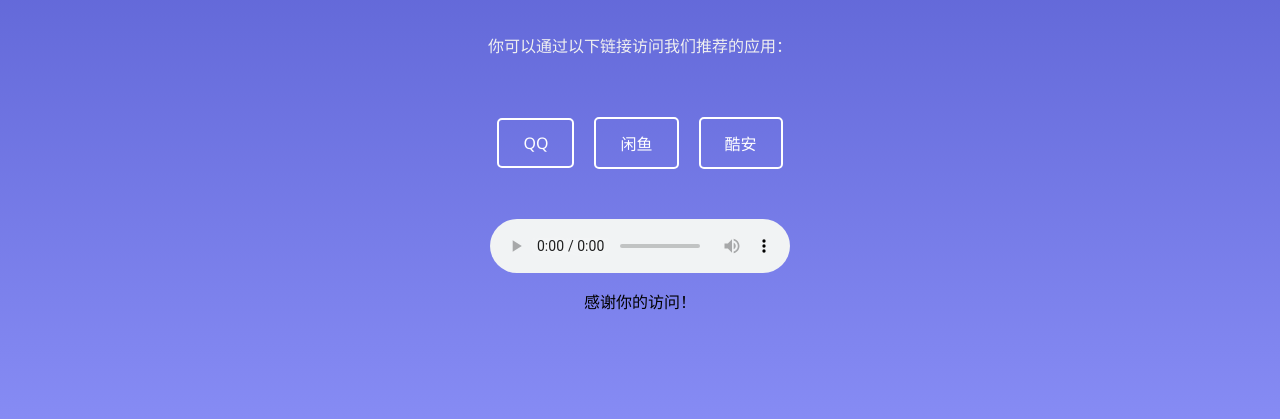
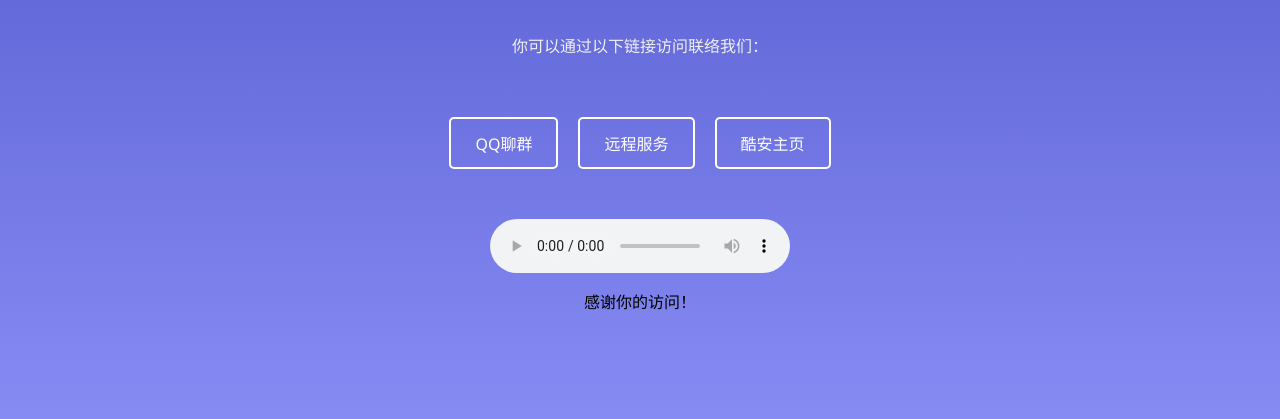
Before and after one commit to mhe-qq/xianhe, a plain HTML site: page index.html in a window 1280 px wide. Shown: the part 271-690 px from the top of the page. Drawn offline with Linux system fonts and the light colour scheme.

Commit message:
Update index.html

```diff
--- a/index.html
+++ b/index.html
@@ -3,7 +3,7 @@
 <head>
     <meta charset="UTF-8">
     <meta name="viewport" content="width=device-width, initial-scale=1.0">
-    <title>应用引导页</title>
+    <title>梦鹤</title>
     <style>
         body {
             font-family: 'Segoe UI', Tahoma, Geneva, Verdana, sans-serif;
@@ -53,11 +53,11 @@
 </head>
 <body>
     <h1>欢迎访问我们的引导页！</h1>
-    <p class="description">你可以通过以下链接访问我们推荐的应用：</p>
+    <p class="description">你可以通过以下链接访问联络我们：</p>
     <div class="links">
-        <a href="https://im.qq.com" target="_blank">QQ</a>
-        <a href="https://www.xianyu.com" target="_blank">闲鱼</a>
-        <a href="https://www.coolapk.com" target="_blank">酷安</a>
+        <a href="http://qm.qq.com/cgi-bin/qm/qr?_wv=1027&k=Yr4SlWBVIbcUwbF8TR0cdkdMAOM2U5g1&authKey=Y8z5MLT1XQ3psGfDuVe3cmqXLG2um6lFTWuvJnOZbVpqkmgspodg3hjaIg7V7DC3&noverify=0&group_code=703303585" target="_blank">QQ聊群</a>
+        <a href="https://m.tb.cn/h.gPaX5My?tk=AewJ33dQGtp" target="_blank">远程服务</a>
+        <a href="http://www.coolapk.com/u/24789559" target="_blank">酷安主页</a>
     </div>
     <audio controls autoplay loop>
         <source src="music.mp3" type="audio/mpeg">
```
